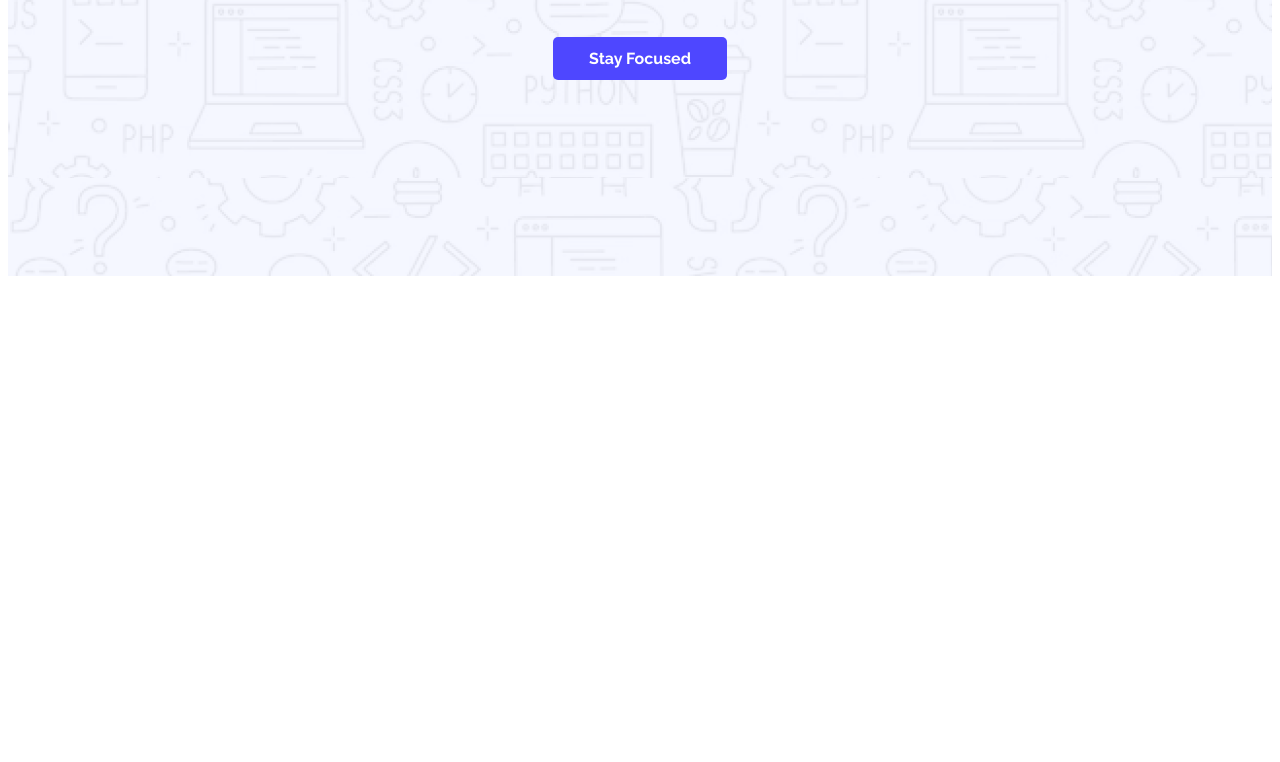
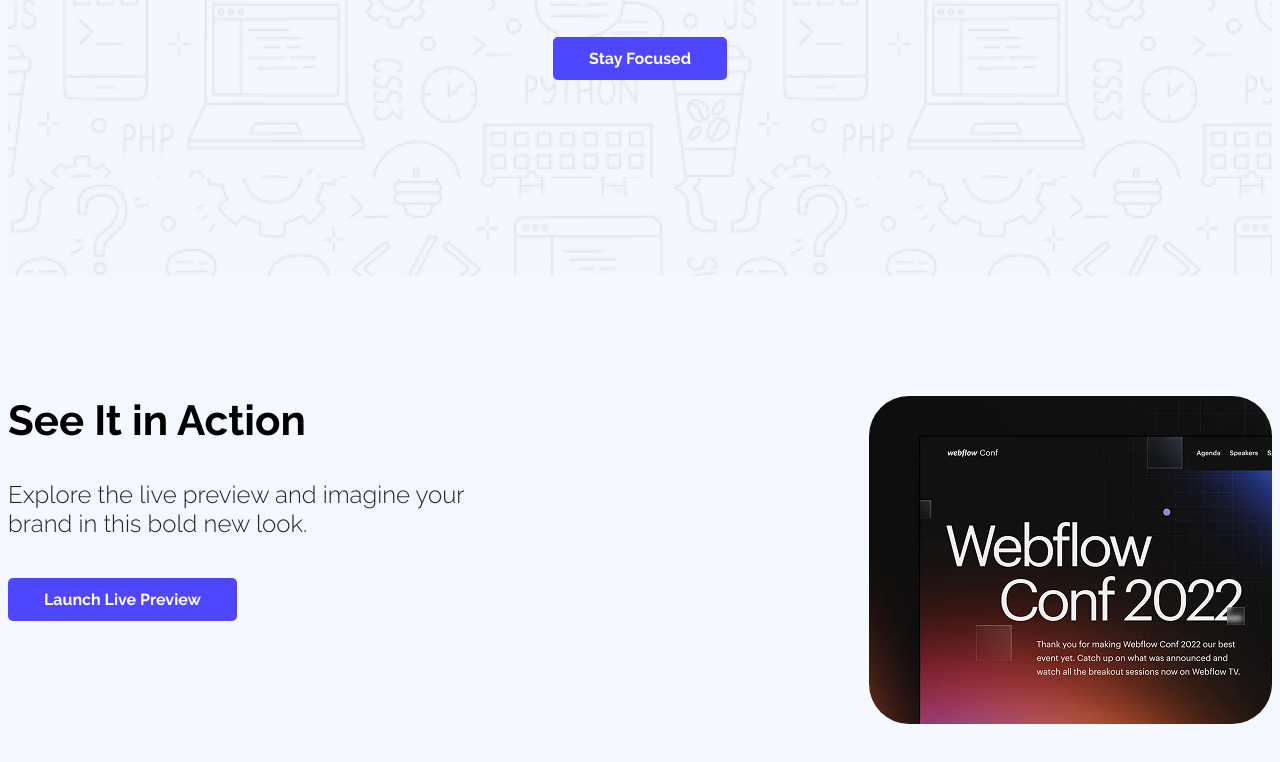
Before and after one commit to labibaltasfi/Labib-assignment-One, a plain HTML site: page index.html in a window 1280 px wide. Shown: the part 474-1236 px from the top of the page. Before the commit the page ends 800 px from the top, so only its background shows below. Drawn offline with Linux system fonts and the light colour scheme.

Commit message:
added action section

```diff
--- a/index.html
+++ b/index.html
@@ -7,7 +7,7 @@
 <link rel="preconnect" href="https://fonts.gstatic.com" crossorigin>
 <link href="https://fonts.googleapis.com/css2?family=Inter:ital,opsz,wght@0,14..32,100..900;1,14..32,100..900&family=Raleway:ital,wght@0,100..900;1,100..900&display=swap" rel="stylesheet">
     <link rel="stylesheet" href="styles/styles.css">
-    <title>Document</title>
+    <title>Assignment One</title>
 </head>
 <body class=".raleway-normal .inter-normal">
     <header class="header">
@@ -25,7 +25,16 @@
         </div>
     </header>
     <main>
-
+        <section class="action-section">
+            <div class="action-column-one">
+                <h2 class="action-title">See It in Action</h2>
+                <p class="action-description">Explore the live preview and imagine your <br> brand in this bold new look.</p>
+                <button class="btn-primary"><a href="">Launch Live Preview</a></button>
+            </div>
+            <div class="action-column-two">
+                <img src="image/wc-mini.png" alt="">
+            </div>
+        </section>
     </main>
     <footer>
 
--- a/styles/styles.css
+++ b/styles/styles.css
@@ -1,6 +1,13 @@
 *{
     margin-top: 0;
 }
+
+
+body{
+    background-color: #f5f8ff;
+}
+
+
 
 /* fonts  */
 .raleway-normal {
@@ -71,3 +78,36 @@
     font-weight: bold;
     font-size: 65px;
 }
+
+/* main  styles*/
+main{
+    max-width: 1280px;
+    background-color: #f5f8ff;
+    margin: 0 auto;
+}
+
+/* Action section  */
+
+.action-section{
+    justify-content: space-between;
+    display: flex;
+    margin: 120px 0;
+}
+
+.action-title{
+     font-family:"Raleway";
+     font-weight: 700;
+     font-size: 42px;
+}
+
+.action-description{
+      font-family:"Raleway";
+      font-weight: 300;
+      font-size: 24px;
+      margin-bottom: 40px;
+      color: #252432;
+}
+
+.action-column-two img{
+    border-radius: 40px;
+}
```
